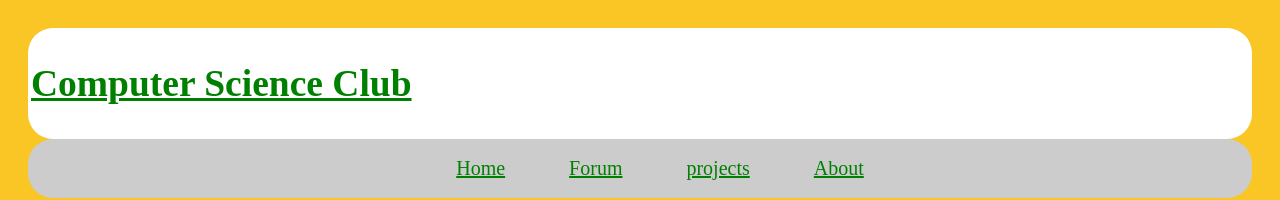
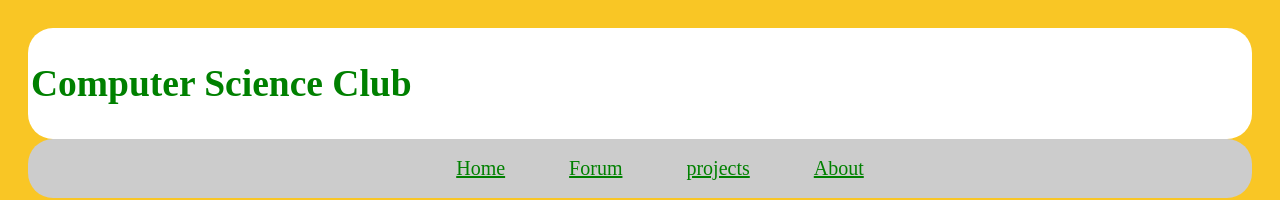
Before and after one commit to MundoDeSanti/MundoDeSanti.github.io, a plain HTML site: page index.html in a window 1280 px wide. Shown: the top 200 px of the page. Drawn offline with Linux system fonts and the light colour scheme.

Commit message:
Removed underline from main link

```diff
--- a/main.css
+++ b/main.css
@@ -45,6 +45,10 @@ header {
 	background: white;
 }
 
+.csc a {
+	text-decoration: none;
+}
+
 .leftSide {
 	border-radius: 25px;
 	background: white;
```
